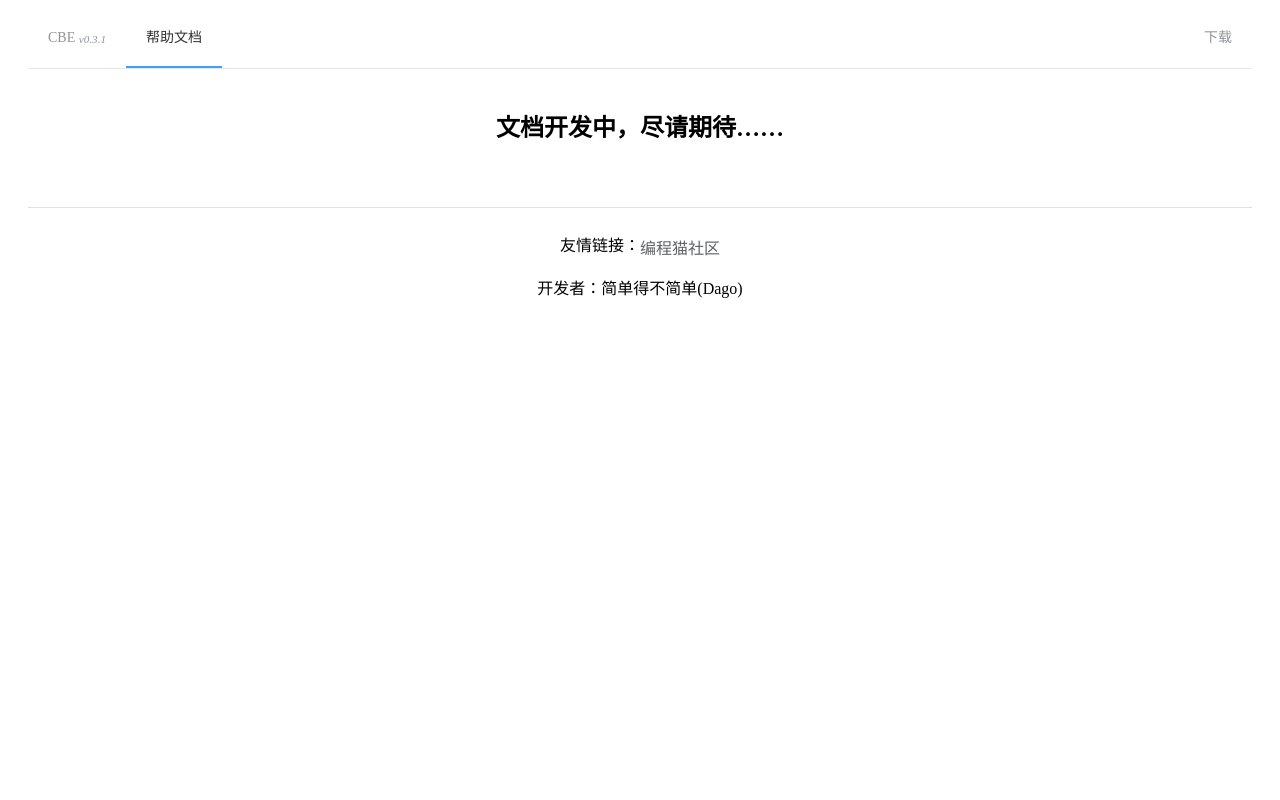
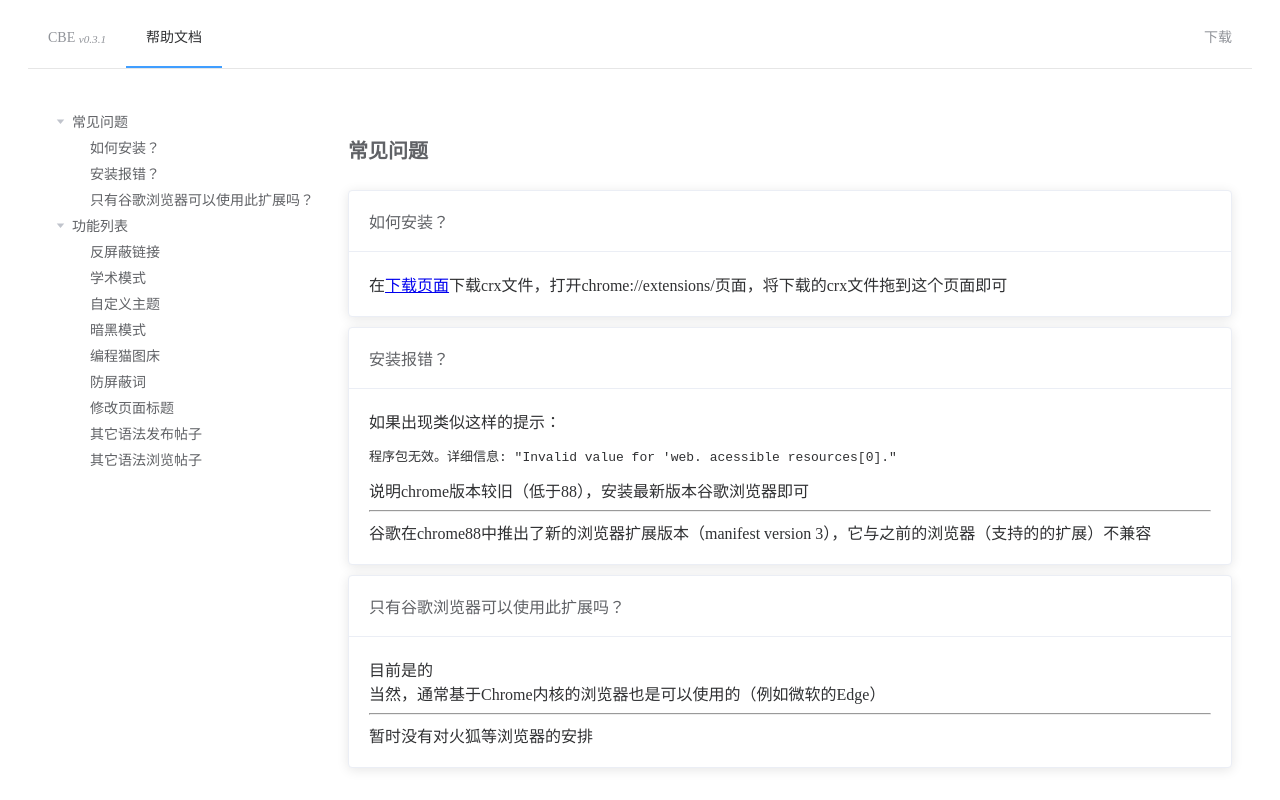
Before and after one commit to codemaoTeam/codemao-browse-enhanced-site, a Vue app: page /doc in a window 1280 px wide. Shown: the top 800 px of the page. Built offline with nearby package versions, Linux system fonts and the light colour scheme.

Commit message:
feat: 完成帮助文档功能
可根据文档数据自动渲染

```diff
--- a/src/views/Doc.vue
+++ b/src/views/Doc.vue
@@ -1 +1,162 @@
-<template><h1 style="text-align: center">文档开发中，尽请期待……</h1></template>
+<template>
+  <el-container>
+    <el-aside>
+      <el-tree
+        :data="questionTree"
+        @node-click="handleNodeClick"
+        :expand-on-click-node="false"
+        default-expand-all
+      ></el-tree>
+    </el-aside>
+    <el-container>
+      <el-main>
+        <div v-for="questionType in questionTree" :key="questionType.id">
+          <el-link
+            :href="`#${questionType.id}`"
+            :id="questionType.id"
+            style="font-size: 20px"
+          >
+            <h1>{{ questionType.label }}</h1>
+          </el-link>
+          <el-card v-for="question in questionType.children" :key="question.id">
+            <div slot="header" class="clearfix">
+              <span>
+                <el-link
+                  :href="`#${question.id}`"
+                  :id="question.id"
+                  style="font-size: 16px"
+                >
+                  {{ question.label }}
+                </el-link>
+                <i title="最早出现在扩展中的版本号">{{ question.version }}</i>
+              </span>
+            </div>
+            <div v-html="question.content"></div>
+          </el-card>
+        </div>
+      </el-main>
+    </el-container>
+  </el-container>
+</template>
+
+<script>
+export default {
+  data() {
+    return {
+      questionTree: [
+        {
+          label: '常见问题',
+          id: 'common-question',
+          children: [
+            {
+              label: '如何安装？',
+              id: 'how-to-install',
+              content:
+                '在<a href="/download">下载页面</a>下载crx文件，打开chrome://extensions/页面，将下载的crx文件拖到这个页面即可',
+            },
+            {
+              label: '安装报错？',
+              id: 'error-on-installing',
+              content: `如果出现类似这样的提示：
+              <br><pre>程序包无效。详细信息: "Invalid value for 'web. acessible resources[0]."</pre>
+              说明chrome版本较旧（低于88），安装最新版本谷歌浏览器即可
+              <hr>谷歌在chrome88中推出了新的浏览器扩展版本（manifest version 3），它与之前的浏览器（支持的的扩展）不兼容`,
+            },
+            {
+              label: '只有谷歌浏览器可以使用此扩展吗？',
+              id: 'is-it-only-google-chrome',
+              content: `目前是的
+              <br>当然，通常基于Chrome内核的浏览器也是可以使用的（例如微软的Edge）
+              <hr>暂时没有对火狐等浏览器的安排`,
+            },
+          ],
+        },
+        {
+          label: '功能列表',
+          id: 'feature-list',
+          children: [
+            {
+              label: '反屏蔽链接',
+              id: 'feature-display-link',
+              version: '>= v1.1.0 maybe',
+              content: '目前社区会把链接屏蔽成“喵喵喵”，此功能让链接正常显示',
+            },
+            {
+              label: '学术模式',
+              id: 'feature-academic-mode',
+              version: '>= v1.1.0 maybe',
+              content: '隐藏一些与学编程无关的内容',
+            },
+            {
+              label: '自定义主题',
+              id: 'feature-persional-theme',
+              version: '>= v1.1.0 maybe',
+              content: '自定义社区某些地方的CSS样式',
+            },
+            {
+              label: '暗黑模式',
+              id: 'feature-dark-mode',
+              version: '>= v1.1.0',
+              content: '开启后社区所有网页主题色彩偏暗',
+            },
+            {
+              label: '编程猫图床',
+              id: 'feature-codemao-image-bed',
+              version: 'v1.0.0',
+              content: `点击浏览器地址栏右侧的编程猫图标（前提是把扩展固定到地址栏右侧）有图床入口，点击进入页面后按照页面提示上传即可`,
+            },
+            {
+              label: '防屏蔽词',
+              id: 'feature-display-blocking-word',
+              version: 'v1.0.0',
+              content: `在社区页面选中文本，鼠标右键单击，点击“处理屏蔽词『选中内容』”
+              <br>处理后的内容会添加到剪贴板，在发帖/评论等页面粘贴即可
+              <hr>受防屏蔽原理限制，请勿处理链接，否则会出现无法访问的情况`,
+            },
+            {
+              label: '修改页面标题',
+              id: 'feature-change-page-title',
+              version: 'v0.2.0',
+              content: `社区自带页面标题过于冗余，此功能将标题全部改为“<页面名称> | 编程猫社区”形式
+              <hr>例如：论坛页面将会被改为：“论坛 | 编程猫社区”`,
+            },
+            {
+              label: '其它语法发布帖子',
+              id: 'feature-post-forum-with-other-language',
+              version: 'v0.1.0',
+              content: `访问社区帖子发布页，发布帖子的弹出框会多一个语法选择器，选择相应语法即可（编程猫富文本指的是社区原本的帖子编辑器）
+              <hr>如果没有语法选择器出现，尝试刷新网页后再次查看
+              <hr><h1>Markdown: </h1>
+              可以在Markdown中输入html内容，但会受到社区后台的限制`,
+            },
+            {
+              label: '其它语法浏览帖子',
+              id: 'feature-view-forum-with-other-language',
+              version: 'v0.1.0',
+              content: `扩展会自动检测是否为相应语法发布，通过检测后会根据相应语法重新渲染并展示在页面上
+              <hr>对于用编程猫富文本编辑器发布的贴子，扩展不做任何处理
+              <br>如果未安装扩展或扩展未启用，用户可以预览帖子内容`,
+            },
+          ],
+        },
+      ],
+    };
+  },
+  methods: {
+    handleNodeClick(data) {
+      location.hash = data.id;
+    },
+  },
+};
+</script>
+
+<style scoped>
+.el-aside {
+  padding-top: 20px;
+  padding-left: 20px;
+}
+
+.el-card {
+  margin-bottom: 10px;
+}
+</style>
--- a/src/views/Download.vue
+++ b/src/views/Download.vue
@@ -86,4 +86,8 @@ h1 {
   color: #4154b5;
   margin: 0 auto 120px auto;
 }
+
+.el-card {
+  margin-bottom: 10px;
+}
 </style>
```
